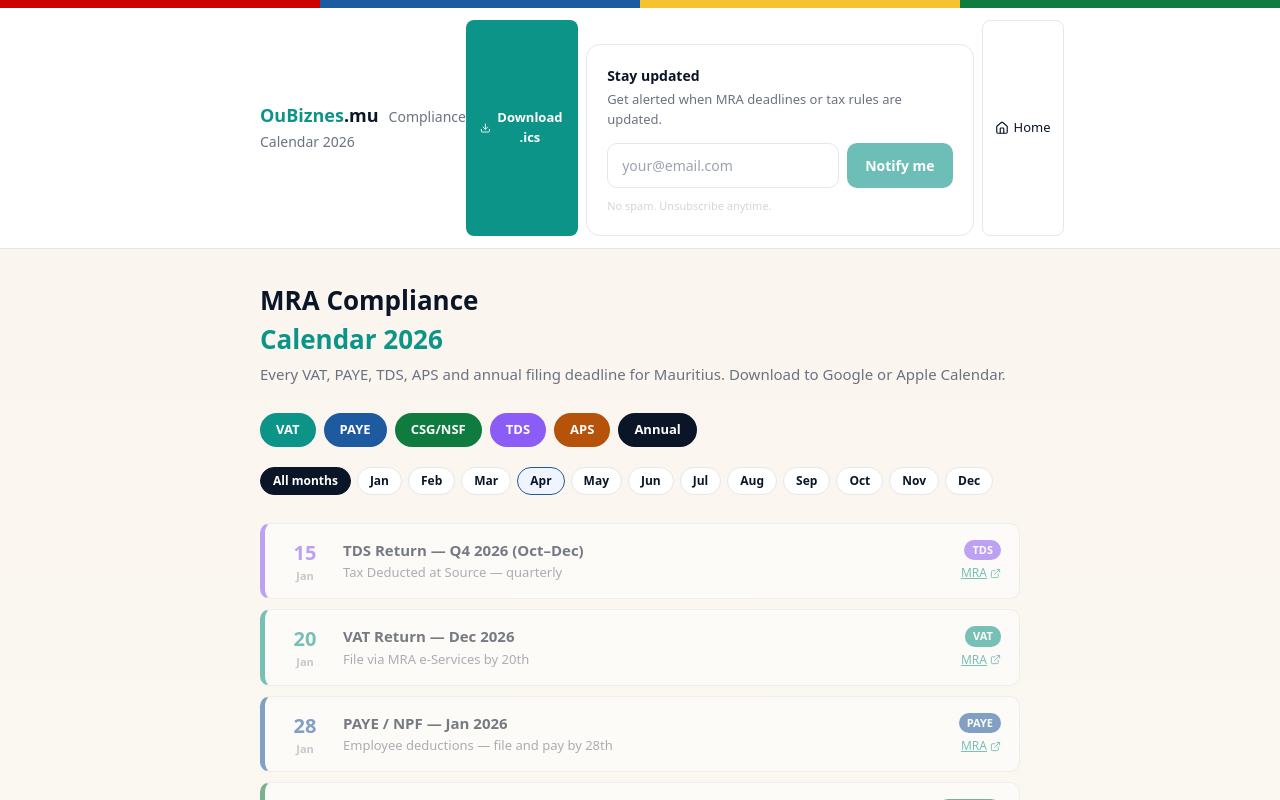
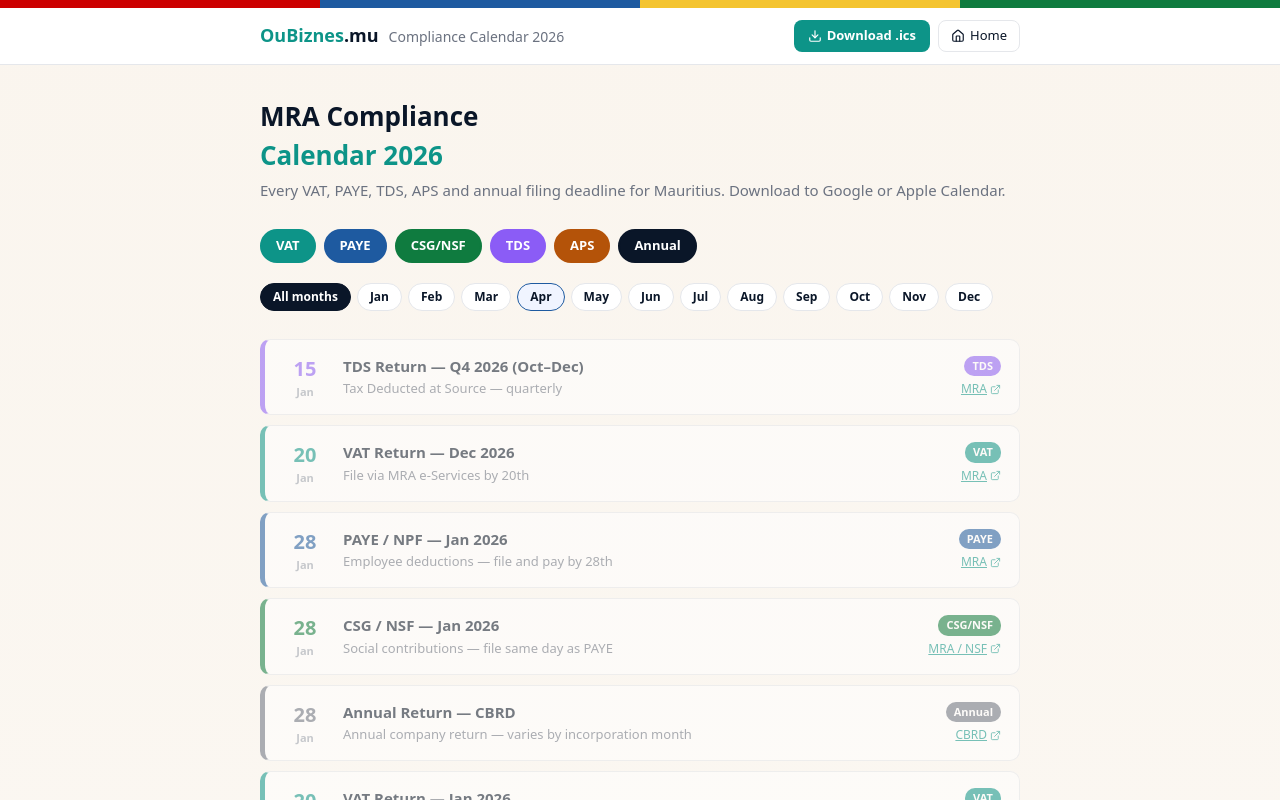
Before and after one commit to pravish1922-ctrl/oubiznes, a Next.js app: page /calendar in a window 1280 px wide. Shown: the top 800 px of the page. Built offline with nearby package versions, Linux system fonts and the light colour scheme.

Commit message:
Update page.jsx

```diff
--- a/app/calendar/page.jsx
+++ b/app/calendar/page.jsx
@@ -137,7 +137,7 @@ export default function ComplianceCalendar() {
             <button onClick={generateICS} style={{ display: "flex", alignItems: "center", gap: 5, fontSize: 13, color: "#fff", background: CORAL, border: "none", borderRadius: 8, padding: "6px 14px", cursor: "pointer", fontWeight: 600 }}>
               <Download size={14} /> Download .ics
             </button>
-            <EmailCapture source="/calendar" message="Get alerted when MRA deadlines or tax rules are updated." />
+
             <Link href="/" style={{ display: "flex", alignItems: "center", gap: 5, fontSize: 13, color: NAVY, border: "1px solid #e5e7eb", borderRadius: 8, padding: "5px 12px", textDecoration: "none" }}>
               <Home size={14} /> Home
             </Link>
@@ -239,7 +239,7 @@ export default function ComplianceCalendar() {
           </p>
         </div>
       </div>
-
+      <EmailCapture source="/calendar" message="Get alerted when MRA deadlines or tax rules are updated." />
       <footer className="bg-white border-t border-gray-200 print:hidden" style={{ padding: "16px 24px", textAlign: "center" }}>
         <p style={{ fontSize: 13, color: "#9ca3af" }}>
           © 2026 OuBiznes.mu ·{" "}
```
